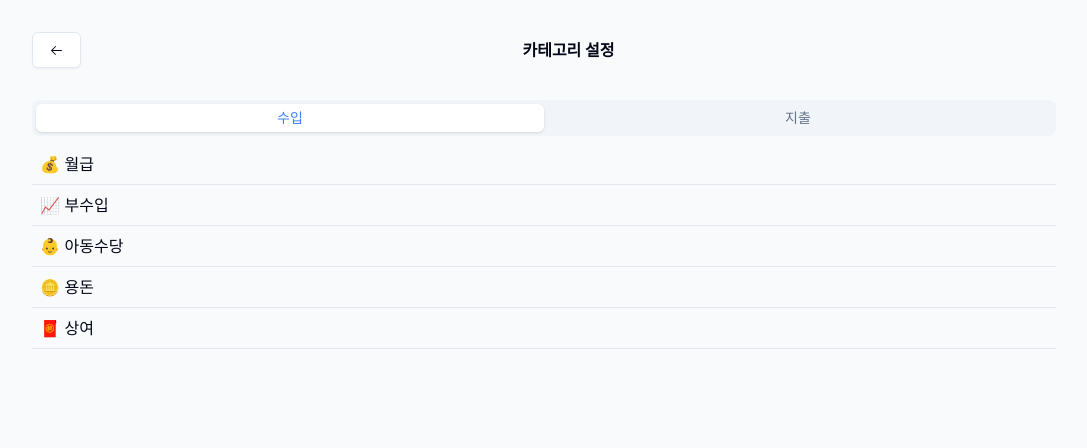
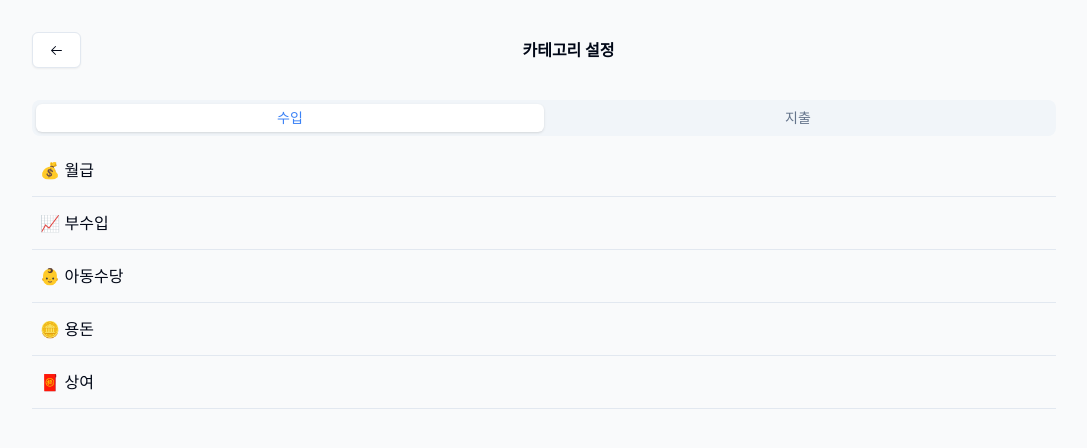
Before and after one commit to suhyeoonn/react-account-book, a Next.js app: page /category in a window 1280 px wide. Shown: the top 448 px of the page, without its empty margins (96-1183 px from the left). Built offline with nearby package versions, Linux system fonts and the light colour scheme.

Commit message:
✨ 카테고리 삭제 기능 구현

```diff
--- a/components/category/categoryList.tsx
+++ b/components/category/categoryList.tsx
@@ -4,6 +4,7 @@ import { category as dummy } from "@/lib/placeholder-data";
 import { Category, TransactionType } from "@/lib/types";
 import CategoryForm from "./categoryForm";
 import { useEffect, useState } from "react";
+import CategoryListItem from "./categoryListItem";
 
 export default function CategoryList({ type }: { type: TransactionType }) {
   const [categoryList, setCategoryList] = useState<Category[]>([]);
@@ -23,17 +24,16 @@ export default function CategoryList({ type }: { type: TransactionType }) {
     ]);
   };
 
+  const deleteCategory = (id: number) => {
+    setCategoryList(categoryList.filter((c) => c.id !== id));
+  };
+
   return (
     <ul>
       {categoryList
         .filter((c) => c.type === type)
         .map((c) => (
-          <li
-            key={c.id}
-            className="hover:bg-gray-100 cursor-pointer p-2 border-b"
-          >
-            {c.name}
-          </li>
+          <CategoryListItem key={c.id} category={c} onDelete={deleteCategory} />
         ))}
       <CategoryForm onSubmit={addCategory} />
     </ul>
--- /dev/null
+++ b/components/category/categoryListItem.tsx
@@ -0,0 +1,53 @@
+import useHover from "@/hooks/useHover";
+import { cx } from "class-variance-authority";
+import { Button } from "../ui/button";
+import { TrashIcon } from "@radix-ui/react-icons";
+import useToggle from "@/hooks/useToggle";
+import ConfirmDialog from "../ui/confirm-dialog";
+import { Category } from "@/lib/types";
+
+export default function CategoryListItem({
+  category,
+  onDelete,
+}: {
+  category: Category;
+  onDelete: (id: number) => void;
+}) {
+  const [isHovered, ref] = useHover<HTMLLIElement>();
+  const [state, toggle] = useToggle(false);
+
+  const { id, name } = category;
+
+  const handleDelete = () => {
+    toggle();
+    onDelete(id);
+  };
+
+  return (
+    <li
+      className="hover:bg-gray-100 cursor-pointer p-2 border-b flex justify-between items-center"
+      ref={ref}
+    >
+      {name}
+      <div className={cx("opacity-0", isHovered && "opacity-100")}>
+        <Button
+          variant="outline"
+          size="icon"
+          className="cursor-pointer"
+          onClick={toggle}
+        >
+          <TrashIcon className="text-destructive w-5 h-5" />
+        </Button>
+        <ConfirmDialog
+          open={state}
+          onOpenChange={toggle}
+          actionText="삭제"
+          onClick={handleDelete}
+        >
+          <strong>{name}</strong>{" "}
+          <span className="font-normal">카테고리를 삭제하시겠습니까?</span>
+        </ConfirmDialog>
+      </div>
+    </li>
+  );
+}
--- a/components/transaction/transactionListItem.tsx
+++ b/components/transaction/transactionListItem.tsx
@@ -33,11 +33,12 @@ export default function TransactionListItem({
       <ConfirmDialog
         open={open}
         onOpenChange={setOpen}
-        title="거래 내역을 삭제하시겠습니까?"
         description="삭제를 누르면 거래 내역이 삭제됩니다."
         actionText="삭제"
         onClick={() => onDelete(data.id)}
-      />
+      >
+        거래 내역을 삭제하시겠습니까?
+      </ConfirmDialog>
     </li>
   );
 }
--- a/components/ui/confirm-dialog.tsx
+++ b/components/ui/confirm-dialog.tsx
@@ -8,29 +8,30 @@ import {
   AlertDialogHeader,
   AlertDialogTitle,
 } from "@/components/ui/alert-dialog";
+import { ReactNode } from "react";
 
 export default function ConfirmDialog({
-  title,
-  description,
+  description = "",
   open,
   onOpenChange,
   cancelText = "취소",
   actionText = "확인",
   onClick,
+  children,
 }: {
-  title: string;
-  description: string;
+  description?: string;
   open: boolean;
   onOpenChange: (open: boolean) => void;
   cancelText?: string;
   actionText?: string;
   onClick: Function;
+  children: ReactNode;
 }) {
   return (
     <AlertDialog open={open} onOpenChange={onOpenChange}>
       <AlertDialogContent>
         <AlertDialogHeader>
-          <AlertDialogTitle>{title}</AlertDialogTitle>
+          <AlertDialogTitle>{children}</AlertDialogTitle>
           <AlertDialogDescription>{description}</AlertDialogDescription>
         </AlertDialogHeader>
         <AlertDialogFooter>
--- /dev/null
+++ b/hooks/useHover.ts
@@ -0,0 +1,30 @@
+import { useCallback, useRef, useState } from 'react';
+
+const useHover = <T extends HTMLElement>(): [boolean, (node: T) => void] => {
+  const ref = useRef<T | null>(null);
+  const [isHovered, setIsHovered] = useState(false);
+
+  const handleMouseEnter = useCallback(() => setIsHovered(true), []);
+  const handleMouseLeave = useCallback(() => setIsHovered(false), []);
+
+  const callbackRef = useCallback(
+    (node: T) => {
+      if (ref.current) {
+        ref.current.removeEventListener('mouseenter', handleMouseEnter);
+        ref.current.removeEventListener('mouseleave', handleMouseLeave);
+      }
+
+      ref.current = node;
+
+      if (ref.current) {
+        ref.current.addEventListener('mouseenter', handleMouseEnter);
+        ref.current.addEventListener('mouseleave', handleMouseLeave);
+      }
+    },
+    [handleMouseEnter, handleMouseLeave]
+  );
+
+  return [isHovered, callbackRef];
+};
+
+export default useHover;
--- /dev/null
+++ b/hooks/useToggle.ts
@@ -0,0 +1,25 @@
+import { useReducer } from "react";
+
+const toggleReducer = (state: boolean, nextValue?: unknown) =>
+  typeof nextValue === "boolean" ? nextValue : !state;
+
+/**
+ * boolean 값을 토글하는 훅
+ *
+ * @param {boolean} initialValue 토글의 시작 상태 설정
+ *
+ * @returns {[boolean, (nextValue?: unknown) => void]} 첫 번째 요소는 현재 상태값, 두 번째 요소는 상태를 토글하거나 지정된 값을 설정
+ *
+ * @description
+ * 상태를 토글하거나, 전달된 값으로 상태를 설정할 수 있습니다.
+ * 상태 변경 함수는 인자로 `boolean` 값을 받을 수 있으며, 전달된 값이 `boolean`이 아니면 현재 상태의 반대값으로 설정됩니다.
+ * 모달을 표시하고 숨기거나, 사이드 메뉴를 열거나 닫을 때처럼 어떤 동작을 반대 동작으로 바꾸고 싶을 때 유용합니다.
+ */
+
+const useToggle = (
+  initialValue: boolean
+): [boolean, (nextValue?: unknown) => void] => {
+  return useReducer(toggleReducer, initialValue);
+};
+
+export default useToggle;
```
